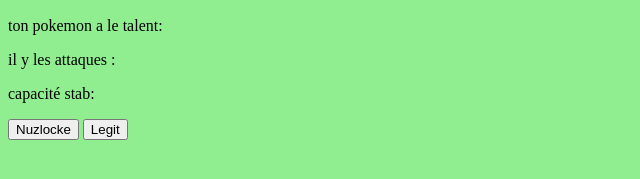
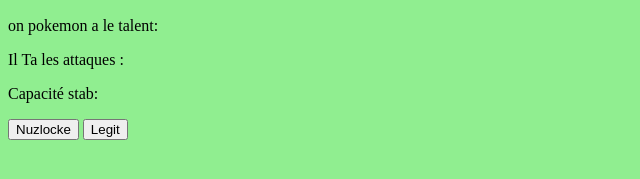
Before and after one commit to sebchiarelli/Pokemon-Randomizer, a plain HTML site: page index.html in a window 1280 px wide. Shown: the part 311-490 px from the top of the page, 0-640 px from the left. Drawn offline with Linux system fonts and the light colour scheme.

Commit message:
Update index.html
typo

```diff
--- a/index.html
+++ b/index.html
@@ -10,9 +10,9 @@
 
 <body>
     <div>
-        <p>ton pokemon a le talent: </p>
-        <p>il y les attaques :</p>
-        <p>capacité stab:</p>
+        <p>on pokemon a le talent: </p>
+        <p>Il Ta les attaques :</p>
+        <p>Capacité stab:</p>
     </div>
     <button>Nuzlocke</button>
     <button>Legit</button>
```
